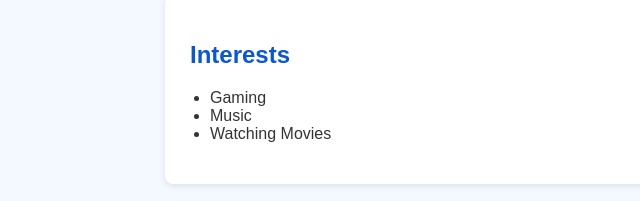
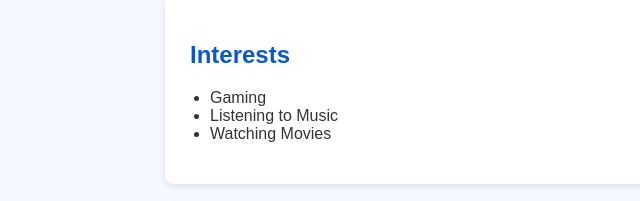
Before and after one commit to samuelkayy/samuelkayy.github.io, a plain HTML site: page index.html in a window 1280 px wide. Shown: the part 1102-1303 px from the top of the page, 0-640 px from the left. Drawn offline with Linux system fonts and the light colour scheme.

Commit message:
index.html

```diff
--- a/index.html
+++ b/index.html
@@ -53,7 +53,7 @@
         <h2>Interests</h2>
         <ul>
             <li>Gaming</li>
-            <li>Music</li>
+            <li>Listening to Music</li>
             <li>Watching Movies</li>
         </ul>
     </section>
```
